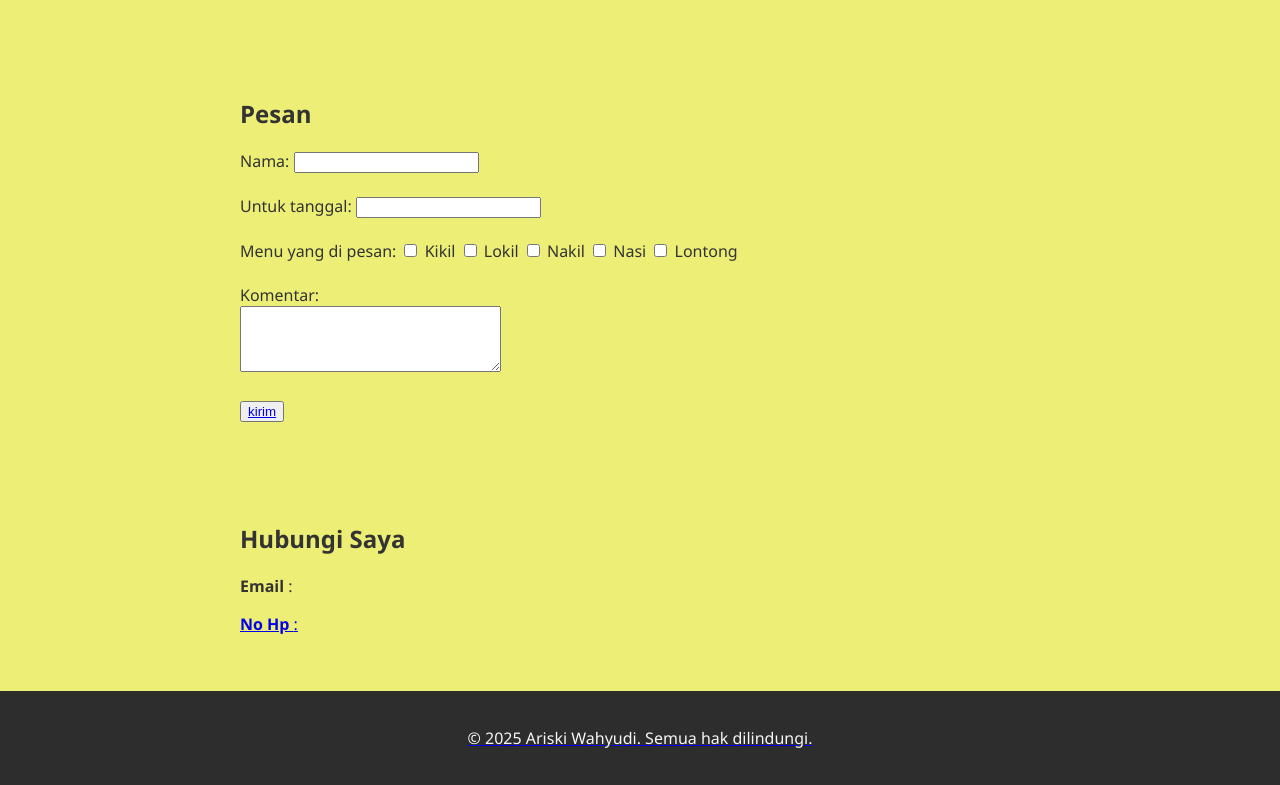
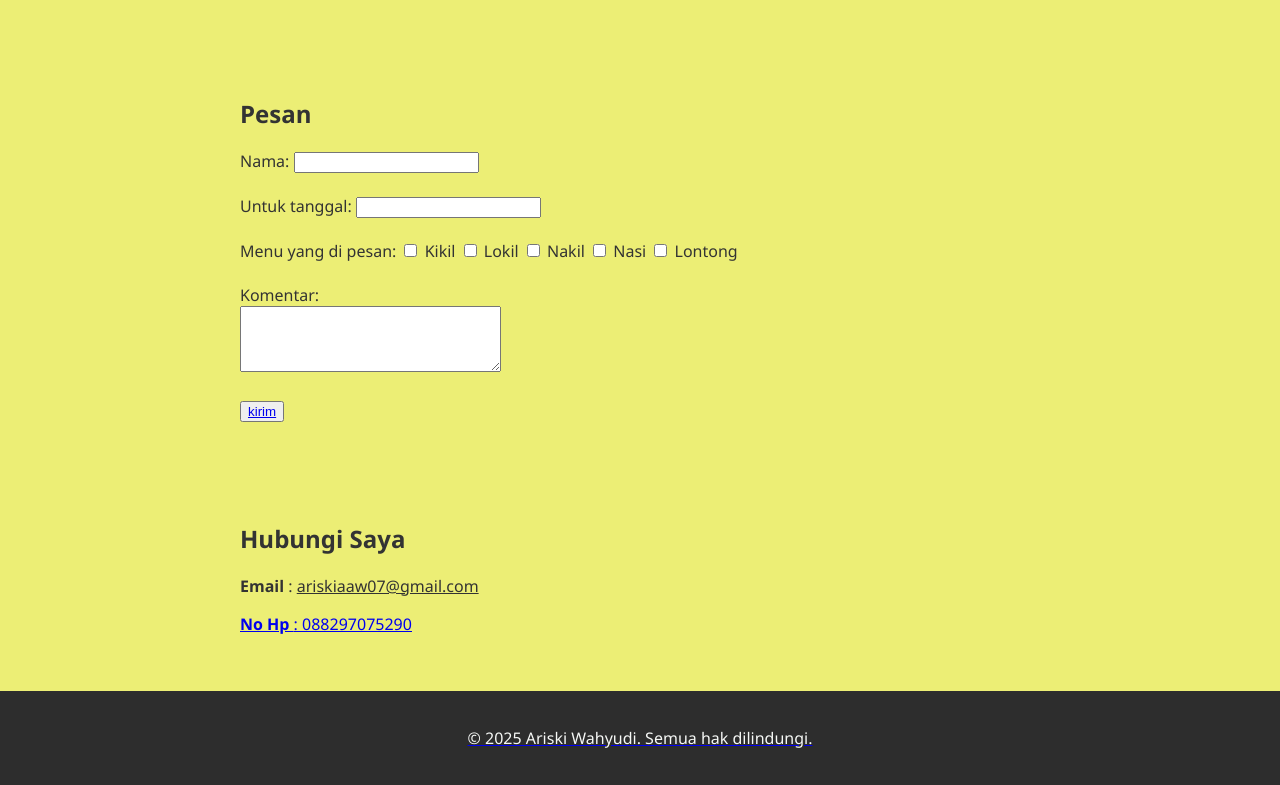
Before and after one commit to Ariskiw/kikil-kapasari-surabaya, a plain HTML site: page index.html in a window 1280 px wide. Shown: the part 2115-2900 px from the top of the page. Drawn offline with Linux system fonts and the light colour scheme.

Commit message:
Update index.html

```diff
--- a/index.html
+++ b/index.html
@@ -149,8 +149,8 @@
   <section id="Kontak">
 
     <h2>Hubungi Saya</h2>
-    <p><b>Email</b>   : <u><a href= "ariskiaaw07@gmail.com"> </u></p>
-    <p><b>No Hp </b>   : <a href= "wa.link/7lo25m"> </p>
+    <p><b>Email</b>   : <u> ariskiaaw07@gmail.com <a href= "ariskiaaw07@gmail.com"> </u></p>
+    <p><b>No Hp </b>   : <u>088297075290 <a href= "wa.link/7lo25m"></u> </p>
 
   </section>
 
```
